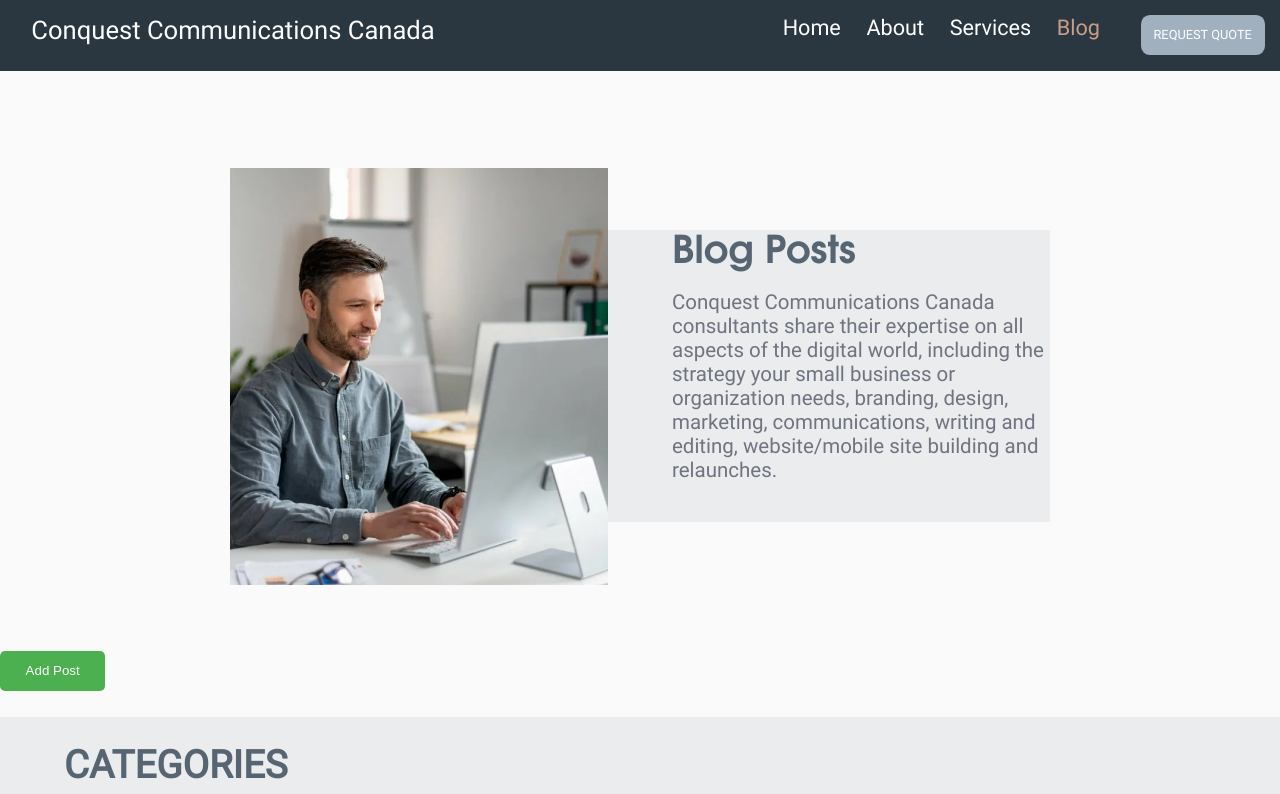
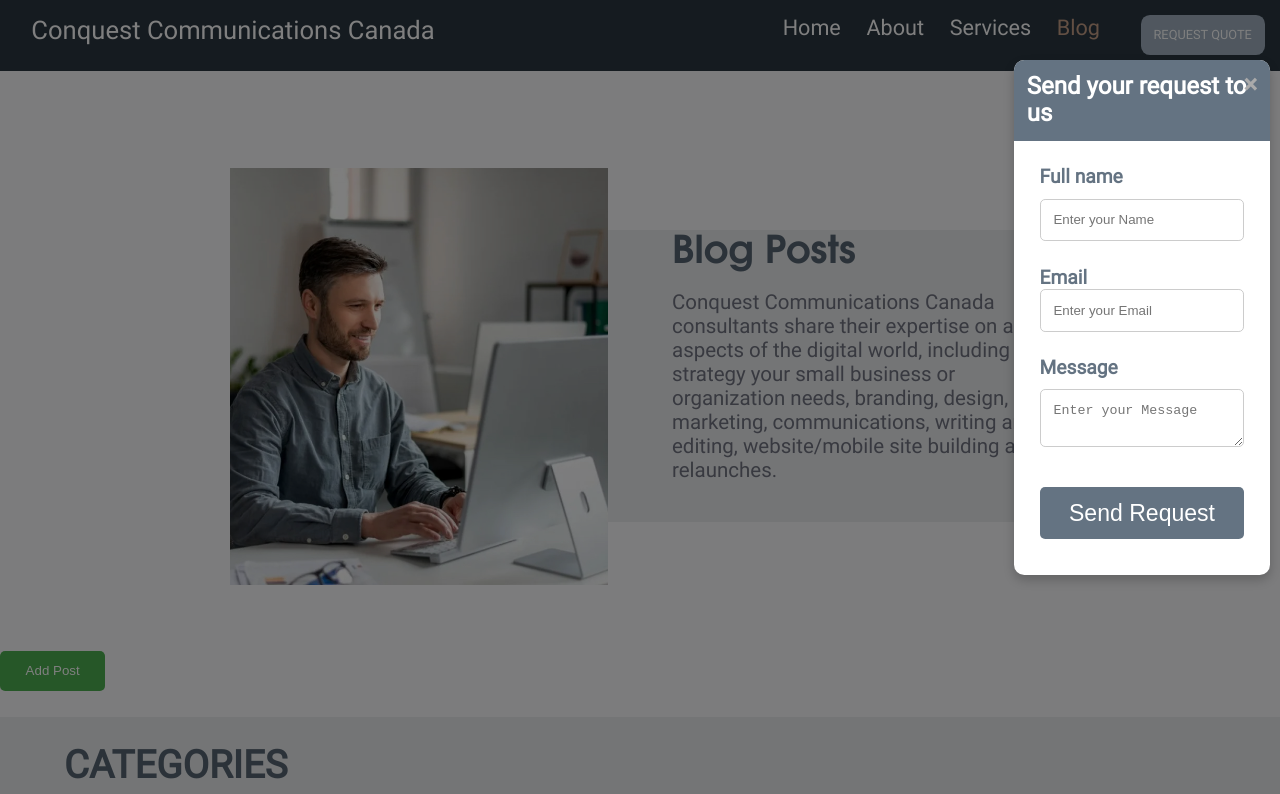
Before and after one commit to chakki22090/chakki22090.github.io, a website: page public/blog.html in a window 1280 px wide. Both pictures are taken after a click on the link "REQUEST QUOTE". Shown: the top 794 px of the page. Drawn offline with Linux system fonts and the light colour scheme; no server answers.

Commit message:
Request Quote made, but functionality is not implemented yet

```diff
--- a/public/Assets/Css/about.css
+++ b/public/Assets/Css/about.css
@@ -88,8 +88,6 @@
   .btn-read-more:hover {
     background-color: var(--btn-bg-hover-color);
   }
-
-
 
 
 
--- a/public/Assets/Css/style.css
+++ b/public/Assets/Css/style.css
@@ -252,6 +252,108 @@
 }
 
 
+
+
+
+
+
+/* Modal Styles */
+.Quote-modal {
+  display: none;
+  position: fixed;
+  z-index: 1000;
+  left: 0;
+  top: 0;
+  width: 100%;
+  height: 100%;
+  overflow: auto;
+  background-color: rgba(0,0,0,0.5);
+}
+
+.Quote-modal-content {
+  position: fixed;
+  background-color: #ffffff;
+  margin: 0;
+  top: 60px; /* Adjust this value to match the height of your navbar */
+  right: 10px; /* Adjust this value for spacing from the right edge */
+  padding: 0;
+  border-radius: 0.8vw;
+  box-shadow: 0 0.4vw 0.8vw 0 rgba(0,0,0,0.2);
+  width: 20vw;
+}
+
+/* Header Styles */
+.Quote-modal-header {
+  background-color: var(--btn-bg-color); /* The background color of the header */
+  color: white; /* Text color */
+  padding: 1vw;
+  border-top-left-radius: 0.8vw; /* Match the modal's border radius */
+  border-top-right-radius: 0.8vw; /* Match the modal's border radius */
+}
+
+/* Close button styling */
+.close {
+  color: #aaa;
+  position: absolute;
+  top: 1vw;
+  right: 1vw;
+  font-size: 2vw;
+  font-weight: bold;
+}
+
+.close:hover,
+.close:focus {
+  color: black;
+  text-decoration: none;
+  cursor: pointer;
+}
+
+/* Form Styles */
+#quoteForm {
+  padding: 2vw;
+}
+
+#quoteForm h2 {
+  display: none; /* Hide the original title as it's now in the modal-header */
+}
+
+#quoteForm h1
+{
+  color: var(--btn-bg-color);
+  font-family: Roboto-Regular;
+  font-size: 1.5vw;
+}
+#quoteForm input[type=text],
+#quoteForm input[type=email],
+#quoteForm textarea {
+  width:100%;
+  padding: 1vw;
+  margin-bottom: 2vw;
+  border: 0.1vw solid #ccc;
+  border-radius: 0.4vw;
+}
+
+#quoteForm button {
+  width:100%;
+  padding: 1vw;
+  background-color: var(--btn-bg-color);
+  color: white;
+  border: none;
+  border-radius: 0.4vw;
+  cursor: pointer;
+  font-size: 1.8vw;
+}
+
+#quoteForm button:hover {
+  background-color: var(--btn-bg-hover-color);
+}
+
+
+
+
+
+
+
 }
 
 
--- a/public/Assets/JavaScript/functionality.js
+++ b/public/Assets/JavaScript/functionality.js
@@ -17,3 +17,31 @@
   document.body.scrollTop = 0;
   document.documentElement.scrollTop = 0;
 }
+
+
+
+// Get modal element
+var modal = document.getElementById('requestQuoteModal');
+
+// Get open modal button
+var btn = document.getElementsByClassName('btn-request')[0];
+
+// Get close button
+var span = document.getElementsByClassName('close')[0];
+
+// Listen for open click
+btn.onclick = function() {
+    modal.style.display = 'block';
+}
+
+// Listen for close click
+span.onclick = function() {
+    modal.style.display = 'none';
+}
+
+// Listen for outside click
+window.onclick = function(event) {
+    if (event.target == modal) {
+        modal.style.display = 'none';
+    }
+}
--- a/public/blog.html
+++ b/public/blog.html
@@ -21,6 +21,25 @@
         </ul>
         <a class="btn-request" href="#">REQUEST QUOTE</a>
     </nav>
+<!-- Request Quote Modal -->
+<div id="requestQuoteModal" class="Quote-modal">
+    <div class="Quote-modal-content">
+        <div class="Quote-modal-header">
+            <span class="close">&times;</span>
+            <h2>Send your request to us</h2>
+        </div>
+        <form id="quoteForm">
+            <!-- Form Fields -->
+            <h1> Full name</h1>
+            <input type="text" id="name" name="name" placeholder="Enter your Name" required><br>
+            <h1> Email</h1>
+            <input type="email" id="email" name="email" placeholder="Enter your Email" required><br>
+            <h1> Message</h1>
+            <textarea id="message" name="message" placeholder="Enter your Message" required></textarea><br>
+            <button type="submit">Send Request</button>
+        </form>
+    </div>
+  </div>
 
 
 
```
Also changed, not shown: public/about.html (+22 -0 lines), public/services.html (+19 -0 lines), public/team.html (+19 -0 lines).
